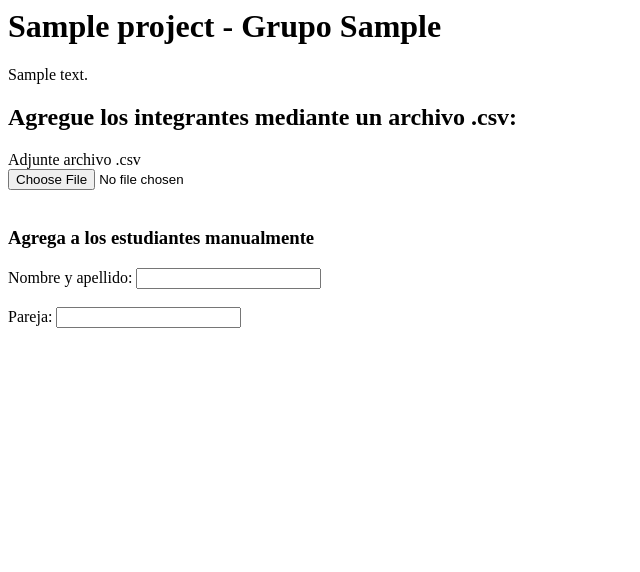
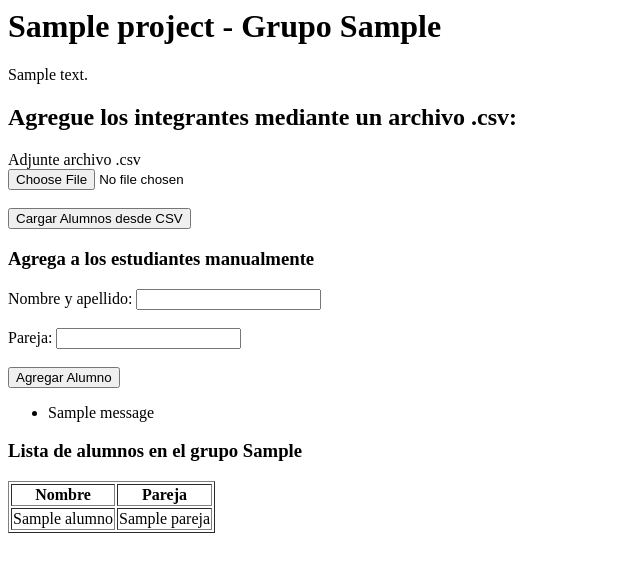
Before and after one commit to Miguelisius/FeedCycle, a Django app: template myapp/templates/registration/project_detail.html in a window 1280 px wide. Shown: the top 572 px of the page, without its empty margins (0-640 px from the left). Run offline with Django 3.2, Linux system fonts and the light colour scheme; the template is opened without the code that fills it: most values are stand-ins (such as "Sample title", 1, 10 or a date in 2020); one stand-in notice (Sample message) is shown.

Commit message:
Agregado de alumnos manualmente bien dede momento falta probar CSV

```diff
--- a/myapp/templates/registration/project_detail.html
+++ b/myapp/templates/registration/project_detail.html
@@ -3,7 +3,6 @@
     <meta charset="UTF-8">
     <meta name="viewport" content="width=device-width, initial-scale=1.0">
     <title>{{ project.title }} - Grupo {{ grupo.numero_grupo }}</title>
-
 </head>
 
 <body>
@@ -11,10 +10,15 @@
         <h1>{{ project.title }} - Grupo {{ grupo.numero_grupo }}</h1>
         <p>{{ project.description }}</p>
     </div>
+
     <div>
-        <h2>Agregue los integrantes mediante un archivo .csv: </h2>
-        <label for="archivo>">Adjunte archivo .csv</label><div></div>
-        <input type="file" name="archivo" id="archivo" accept=".csv" required><br><br>
+        <h2>Agregue los integrantes mediante un archivo .csv:</h2>
+        <form method="POST" enctype="multipart/form-data">
+            {% csrf_token %}
+            <label for="archivo">Adjunte archivo .csv</label><br>
+            <input type="file" name="archivo" id="archivo" accept=".csv" required><br><br>
+            <button type="submit" name="upload_csv">Cargar Alumnos desde CSV</button>
+        </form>
 
         <h3>Agrega a los estudiantes manualmente</h3>
         <form method="POST">
@@ -24,6 +28,34 @@
 
             <label for="pareja">Pareja:</label>
             <input type="number" name="pareja" id="pareja" required><br><br>
+
+            <button type="submit" name="create_alumno">Agregar Alumno</button>
         </form>
+
+        {% if messages %}
+        <ul>
+            {% for message in messages %}
+                <li>{{ message }}</li>
+            {% endfor %}
+        </ul>
+        {% endif %}
+        <h3>Lista de alumnos en el grupo {{ grupo.numero_grupo }}</h3>
+        <table border="1">
+            <thead>
+                <tr>
+                    <th>Nombre</th>
+                    <th>Pareja</th>
+                </tr>
+            </thead>
+            <tbody>
+                {% for alumno in alumnos %}
+                <tr>
+                    <td>{{ alumno.nombre }}</td>
+                    <td>{{ alumno.pareja }}</td>
+                </tr>
+                {% endfor %}
+            </tbody>
+        </table>
+    </div>
 </body>
 </html>
```
Also changed, not shown: myapp/views.py (+31 -1 lines).
